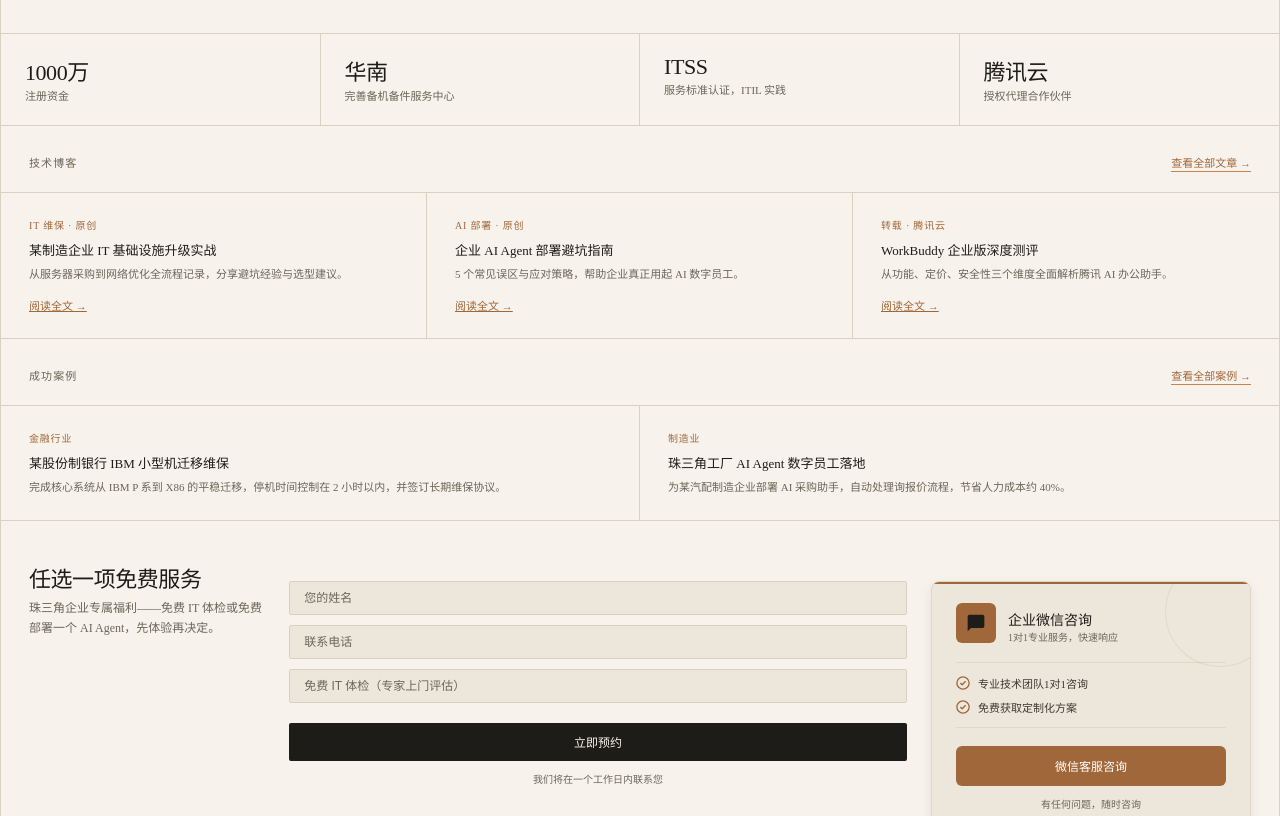
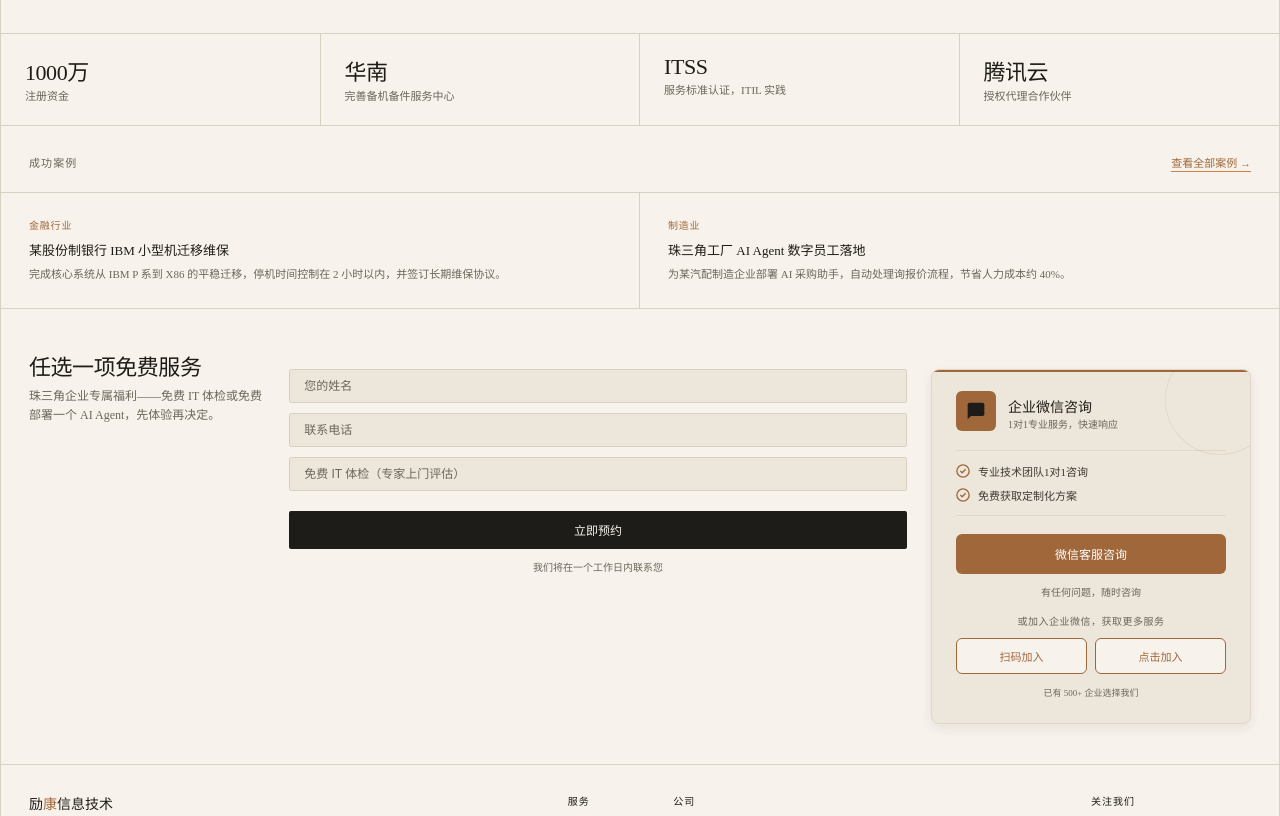
Before and after one commit to rogercwchenhk/leadcom-website, a plain HTML site: page index.html in a window 1280 px wide. Shown: the part 1328-2144 px from the top of the page. Drawn offline with Linux system fonts and the light colour scheme.

Commit message:
feat: 导航栏增加博客链接

```diff
--- a/index.html
+++ b/index.html
@@ -285,7 +285,6 @@ footer{padding:28px 28px 24px;background:var(--sand)}
   .why-grid{grid-template-columns:1fr!important}
   .process-steps{grid-template-columns:repeat(2,1fr)!important}
   .case-grid{grid-template-columns:1fr!important}
-  .blog-grid{grid-template-columns:1fr!important}
   .cta-section{flex-direction:column!important;padding:28px 16px!important}
   .cta-left h2{font-size:20px!important}
   .cta-content{flex-direction:column;gap:20px}
@@ -319,6 +318,7 @@ footer{padding:28px 28px 24px;background:var(--sand)}
     <a class="nav-link" href="leadcom_it_maintenance.html">IT 维保</a>
     <a class="nav-link" href="leadcom_tencent_cloud.html">腾讯云</a>
     <a class="nav-link" href="leadcom_success_cases.html">成功案例</a>
+    <a class="nav-link" href="#">博客</a>
     <a class="nav-link" href="leadcom_about_us.html">关于我们</a>
   </div>
   <div class="nav-right">
@@ -440,33 +440,6 @@ footer{padding:28px 28px 24px;background:var(--sand)}
   <div class="trust-item">
     <div class="trust-num">腾讯云</div>
     <div class="trust-label">授权代理合作伙伴</div>
-  </div>
-</div>
-
-<div class="blog" style="border-bottom:var(--rule)">
-  <div class="section-header" style="padding:28px 28px 20px">
-    <span class="section-title">技术博客</span>
-    <a class="section-link" href="#">查看全部文章 →</a>
-  </div>
-  <div class="blog-grid" style="display:grid;grid-template-columns:repeat(3,1fr);border-top:var(--rule)">
-    <div class="blog-card" style="padding:24px 28px;border-right:var(--rule)">
-      <div class="blog-meta" style="font-size:10px;color:var(--copper);font-weight:500;letter-spacing:0.08em;margin-bottom:10px">IT 维保 · 原创</div>
-      <h3 style="font-size:13px;font-weight:500;color:var(--ink);margin-bottom:6px;line-height:1.4">某制造企业 IT 基础设施升级实战</h3>
-      <p style="font-size:11px;color:var(--ink3);line-height:1.6;margin-bottom:12px">从服务器采购到网络优化全流程记录，分享避坑经验与选型建议。</p>
-      <a href="#" style="font-size:11px;color:var(--copper)">阅读全文 →</a>
-    </div>
-    <div class="blog-card" style="padding:24px 28px;border-right:var(--rule)">
-      <div class="blog-meta" style="font-size:10px;color:var(--copper);font-weight:500;letter-spacing:0.08em;margin-bottom:10px">AI 部署 · 原创</div>
-      <h3 style="font-size:13px;font-weight:500;color:var(--ink);margin-bottom:6px;line-height:1.4">企业 AI Agent 部署避坑指南</h3>
-      <p style="font-size:11px;color:var(--ink3);line-height:1.6;margin-bottom:12px">5 个常见误区与应对策略，帮助企业真正用起 AI 数字员工。</p>
-      <a href="#" style="font-size:11px;color:var(--copper)">阅读全文 →</a>
-    </div>
-    <div class="blog-card" style="padding:24px 28px;border-right:none">
-      <div class="blog-meta" style="font-size:10px;color:var(--copper);font-weight:500;letter-spacing:0.08em;margin-bottom:10px">转载 · 腾讯云</div>
-      <h3 style="font-size:13px;font-weight:500;color:var(--ink);margin-bottom:6px;line-height:1.4">WorkBuddy 企业版深度测评</h3>
-      <p style="font-size:11px;color:var(--ink3);line-height:1.6;margin-bottom:12px">从功能、定价、安全性三个维度全面解析腾讯 AI 办公助手。</p>
-      <a href="#" style="font-size:11px;color:var(--copper)">阅读全文 →</a>
-    </div>
   </div>
 </div>
 
```
